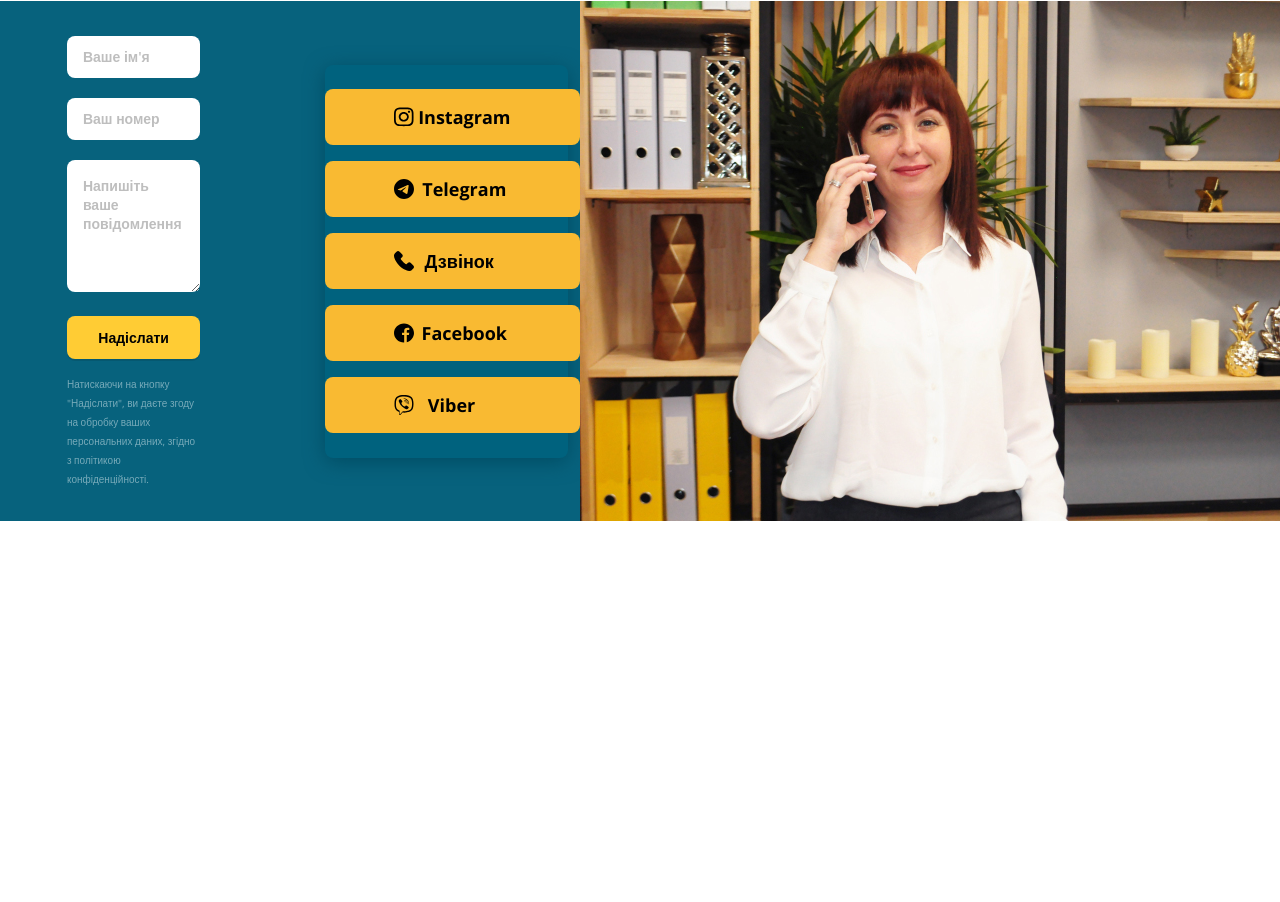
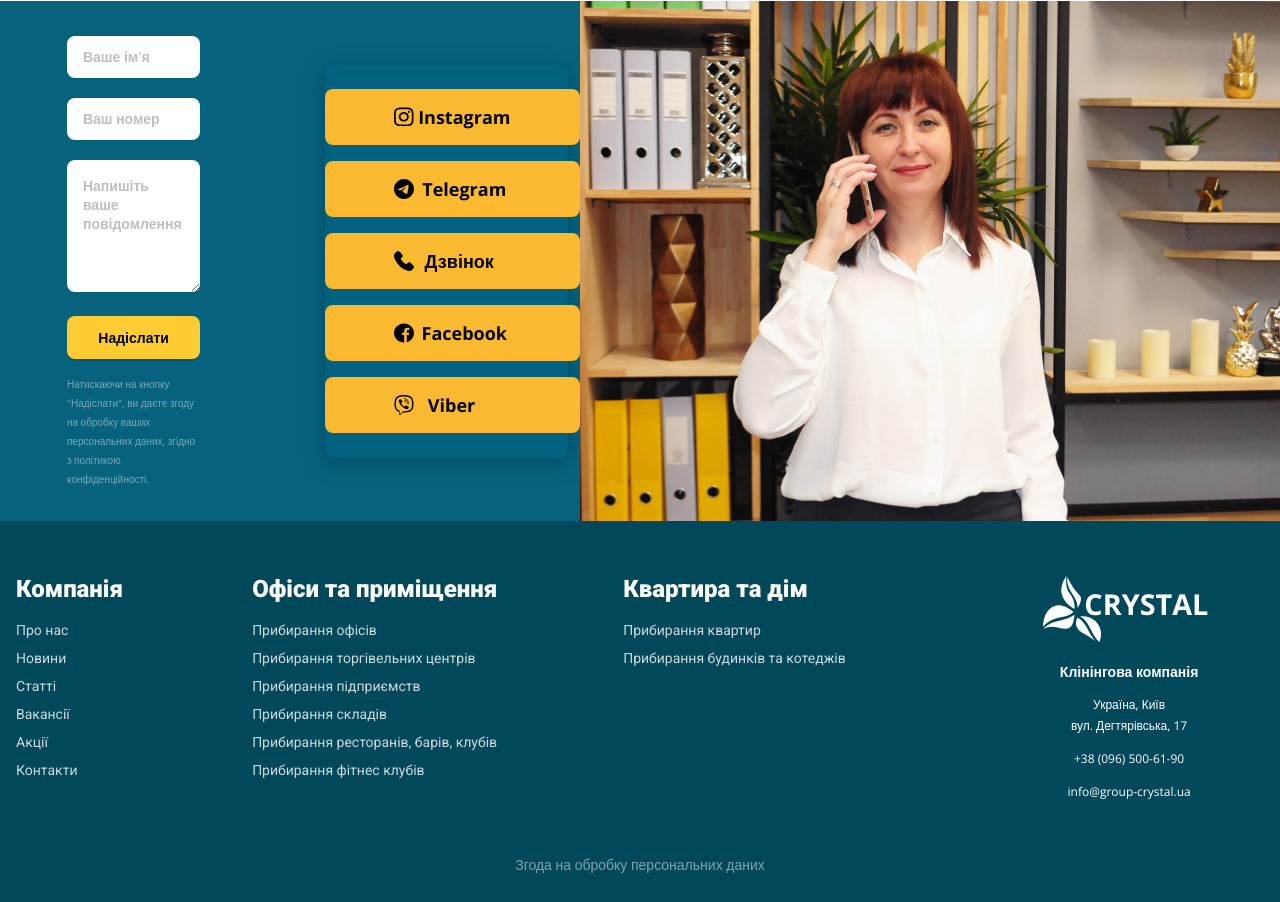
Before and after one commit to Aleksey-Mazur/Crystal---clining-company, a website: page app/index.html in a window 1280 px wide. Shown: the part 8685-9587 px from the top of the page. Before the commit the page ends 9206 px from the top, so only its background shows below. Drawn offline with nearby package versions, Linux system fonts and the light colour scheme.

Commit message:
added 'footer' section

```diff
--- a/app/index.html
+++ b/app/index.html
@@ -879,7 +879,111 @@
           />
         </section>
       </main>
-      <footer class="footer"></footer>
+
+      <!-- ========== Footer ========== -->
+      <footer class="footer">
+        <div class="footer__main">
+          <div class="main-footer__container">
+            <div class="footer__block links-footer">
+              <h4 class="links-footer__header">Компанія</h4>
+              <ul class="links-footer__list">
+                <li class="links-footer__item">
+                  <a href="#" class="links-footer__link">Про нас</a>
+                </li>
+                <li class="links-footer__item">
+                  <a href="#" class="links-footer__link">Новини</a>
+                </li>
+                <li class="links-footer__item">
+                  <a href="#" class="links-footer__link">Статті</a>
+                </li>
+                <li class="links-footer__item">
+                  <a href="#" class="links-footer__link">Вакансії</a>
+                </li>
+                <li class="links-footer__item">
+                  <a href="#" class="links-footer__link">Акції</a>
+                </li>
+                <li class="links-footer__item">
+                  <a href="#" class="links-footer__link">Контакти</a>
+                </li>
+              </ul>
+            </div>
+            <div class="footer__block links-footer">
+              <h4 class="links-footer__header">Офіси та приміщення</h4>
+              <ul class="links-footer__list">
+                <li class="links-footer__item">
+                  <a href="#" class="links-footer__link">Прибирання офісів</a>
+                </li>
+                <li class="links-footer__item">
+                  <a href="#" class="links-footer__link"
+                    >Прибирання торгівельних центрів</a
+                  >
+                </li>
+                <li class="links-footer__item">
+                  <a href="#" class="links-footer__link"
+                    >Прибирання підприємств</a
+                  >
+                </li>
+                <li class="links-footer__item">
+                  <a href="#" class="links-footer__link">Прибирання складів</a>
+                </li>
+                <li class="links-footer__item">
+                  <a href="#" class="links-footer__link"
+                    >Прибирання ресторанів, барів, клубів</a
+                  >
+                </li>
+                <li class="links-footer__item">
+                  <a href="#" class="links-footer__link"
+                    >Прибирання фітнес клубів</a
+                  >
+                </li>
+              </ul>
+            </div>
+            <div class="footer__block links-footer">
+              <h4 class="links-footer__header">Квартира та дім</h4>
+              <ul class="links-footer__list">
+                <li class="links-footer__item">
+                  <a href="#" class="links-footer__link">Прибирання квартир</a>
+                </li>
+                <li class="links-footer__item">
+                  <a href="#" class="links-footer__link"
+                    >Прибирання будинків та котеджів</a
+                  >
+                </li>
+              </ul>
+            </div>
+            <div class="footer__block footer__block-main">
+              <div class="footer__logo">
+                <a href="#" class="logo">
+                  <img
+                    src="images/icons/crystal-logo-footer.svg"
+                    alt="Crystal Logo"
+                  />
+                  <span class="logo__text logo__text-footer">Crystal</span>
+                </a>
+                <span class="logo__descr-footer">Клінінгова компанія</span>
+              </div>
+              <address class="footer__contacts contacts-footer">
+                <div class="contacts-footer__address">
+                  Україна, Київ <span>вул. Дегтярівська, 17</span>
+                </div>
+                <a href="tel:+380965006190" class="contacts-footer__phone"
+                  >+38 (096) 500-61-90</a
+                >
+                <a
+                  href="mailto:&#105;&#110;&#102;&#111;&#064;&#103;&#114;&#111;&#117;&#112;&#045;&#099;&#114;&#121;&#115;&#116;&#097;&#108;&#046;&#117;&#097;"
+                  class="contacts-footer__mail"
+                  >info@group-crystal.ua</a
+                >
+              </address>
+            </div>
+          </div>
+        </div>
+        <div class="footer__agreement">
+          <a href="#" class="footer__agreement-link"
+            >Згода на обробку персональних даних</a
+          >
+        </div>
+      </footer>
     </div>
 
     <script src="js/main.min.js"></script>
--- a/app/scss/partials/_footer.scss
+++ b/app/scss/partials/_footer.scss
@@ -0,0 +1,110 @@
+.footer {
+  background-color: #00485a;
+  color: #fff;
+
+  & *a {
+    color: #fff;
+  }
+
+  &__main {
+    padding-top: clamp(2rem, 1.516rem + 2.42vw, 3.68rem);
+    padding-bottom: clamp(1rem, 0.568rem + 2.16vw, 2.5rem);
+  }
+
+  &__block-main,
+  &__contacts {
+    display: flex;
+    flex-direction: column;
+    align-items: center;
+    text-align: center;
+    gap: 0.75rem;
+    font-family: $fontFamily2;
+    font-size: 0.75rem;
+    line-height: 1.3rem;
+    font-style: normal;
+  }
+
+  &__logo {
+    display: flex;
+    flex-direction: column;
+    gap: 1.25rem;
+  }
+
+  &__agreement {
+    display: flex;
+    justify-content: center;
+    &-link {
+      margin: 1rem auto 1.75rem;
+      text-align: center;
+      font-family: $fontFamily2;
+      font-size: 0.875rem;
+      opacity: 0.5;
+      transition: opacity 0.4s;
+
+      @media (any-hover: hover) {
+        &:hover {
+          opacity: 1;
+          text-decoration: none;
+        }
+      }
+    }
+  }
+}
+
+.main-footer {
+  &__container {
+    display: grid;
+    grid-template-columns: 1fr repeat(3, 2fr);
+    gap: clamp(2rem, 0.559rem + 7.21vw, 7rem);
+  }
+}
+
+.links-footer {
+  &__header {
+    font-weight: 900;
+    font-size: 1.5rem;
+    line-height: 1.16;
+    margin-bottom: 1rem;
+  }
+
+  &__item {
+    margin-bottom: clamp(0.2rem, 0.1rem + 0.5vw, 0.7rem);
+  }
+
+  &__link {
+    font-size: 0.875rem;
+    line-height: 1.35;
+    opacity: 0.8;
+    transition: opacity 0.4s;
+
+    @media (any-hover: hover) {
+      &:hover {
+        text-decoration: none;
+        opacity: 1;
+      }
+    }
+  }
+}
+
+.logo {
+  &__text-footer {
+    color: #fff;
+    top: 26%;
+    left: 24%;
+  }
+
+  &__descr-footer {
+    font-family: $fontFamily2;
+    font-weight: 700;
+    font-size: 0.875rem;
+    color: #fff;
+  }
+}
+
+.contacts-footer {
+  &__address {
+    & > span {
+      display: block;
+    }
+  }
+}
```
Also changed, not shown: app/css/style.min.css, app/images/icons/crystal-logo-footer.svg (added).
